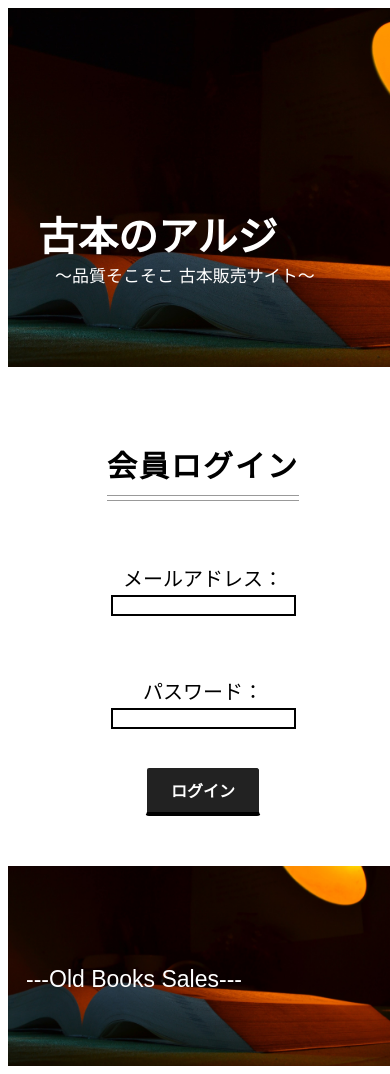
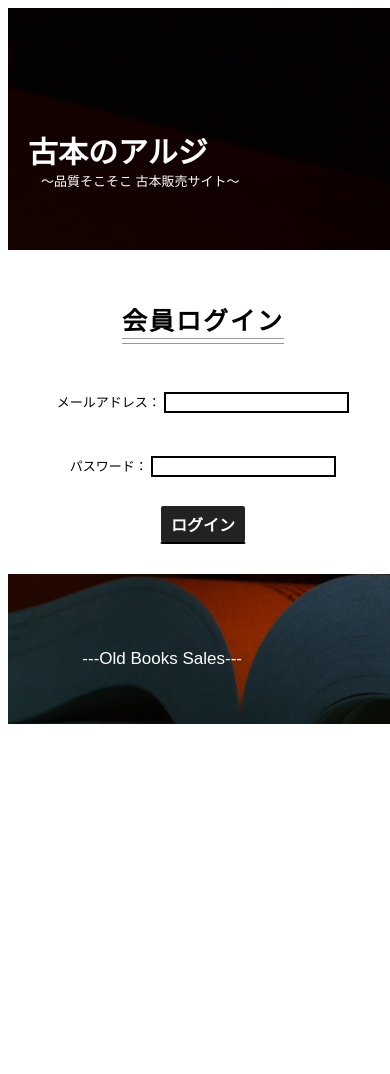
Before and after one commit to tsumazarin/book_menu6, a PHP site: page /shop/member_login.php in a window 390 px wide. After the commit the page ends 724 px from the top, so only its background shows below. Run offline with PHP 8.4, Linux system fonts and the light colour scheme; data that the repository does not hold is empty.

Commit message:
paging and responsive

```diff
--- a/css/style.css
+++ b/css/style.css
@@ -169,6 +169,8 @@ input {
   margin:auto;
 }
 
+/* shop */
+
 /* shop_card */
 .stripe-button-el {
   width: 350px;
@@ -229,7 +231,7 @@ input {
   display: flex;
 	flex-wrap: wrap;
 	justify-content: space-between;
-  margin: 100px auto;
+  margin: 100px auto 0;
 }
 
 .book-list {
@@ -237,6 +239,21 @@ input {
   border: 4px solid #333333;
   border-radius: 10px;
   margin: 50px 30px;
+}
+
+.page {
+  font-weight: bold;
+  padding: 30px auto;
+}
+
+.page-title {
+  color: #000;
+}
+
+.page-title:hover {
+  color: #fff;
+  background-color: #000;
+  padding: 5px 10px;
 }
 
 /* product */
@@ -250,3 +267,217 @@ input {
   background-color: #222222;
   border-radius:20px;
 }
+
+/* pro-edit-check, pro-display */
+.product-content-wrapper {
+  display: flex;
+  justify-content: center;
+  align-items: center;
+  margin: 20px auto;
+}
+
+.product-content {
+  font-size: 1.8rem;
+  width: 450px;
+}
+
+/* staff */
+/* staff-edit, staff-display */
+.staff-form,
+.product-form {
+  font-size: 1.8rem;
+  width: 700px;
+  margin: -50px auto 0;
+}
+
+
+/* メディアクエリ */
+/* タブレット向け */
+@media(max-width: 1000px) {
+  body{
+    font-size:1.3rem;
+  }
+
+  header {
+    padding:140px 25px 80px;
+  }
+
+  main {
+    padding: 40px 30px;
+  }
+
+  footer{
+    height:170px;
+    padding:10px 0;
+    font-size:1.9rem;
+  }
+
+  h1 {
+    font-size: 3.5rem;
+  }
+
+  dt, p {
+    padding:18px 25px;
+    font-size:1.3rem;
+  }
+
+  table {
+    width: 80%;
+  }
+
+  td {
+    font-size: 1.7rem;
+    border: 3px solid #fff;
+    padding: 8px 8px;
+  }
+
+  img{
+    width:150px;
+    height:200px;
+    margin: 23px 15px;
+  }
+
+  .button {
+    max-width: 260px;
+    text-align: left;
+    font-size: 1.6rem;
+    padding: 8px 12px;
+    border-radius: 4px;
+  }
+
+  .white {
+    border-bottom: 3px solid #EEEEEE;
+  }
+
+  .black {
+    border-bottom: 3px solid #000;
+  }
+
+  .heading {
+    font-size: 3.0rem;
+    padding-bottom: 10px;
+  }
+
+  .total-and-number {
+    width: 80%;
+  }
+
+  .customer-form {
+    font-size: 1.6rem;
+    width: 80%;
+    margin: -60px auto 0;
+  }
+
+  .form-title::before,
+  .form-title::after {
+    width: 75px;
+    margin: 0 25px;
+  }
+
+  .product-wrapper {
+    width: 90%;
+  }
+
+  .book-lists {
+    margin: 0 auto 30px;
+  }
+
+  .book-list {
+    width: 28%;
+  }
+}
+
+/* スマホ向け */
+@media(max-width: 650px) {
+  body{
+    font-size:1.3rem;
+  }
+
+  header {
+    padding:100px 20px 60px;
+  }
+
+  main {
+    padding: 30px 20px;
+  }
+
+  footer{
+    height:150px;
+    padding:8px 0;
+    font-size:1.7rem;
+  }
+
+  h1 {
+    font-size: 3.0rem;
+  }
+
+  dt, p {
+    padding:14px 20px;
+    font-size:1.3rem;
+  }
+
+  table {
+    width: 80%;
+  }
+
+  td {
+    font-size: 1.5rem;
+    border: 2px solid #fff;
+    padding: 6px 6px;
+  }
+
+  img{
+    width:100px;
+    height:150px;
+    margin: 20px 12px;
+  }
+
+  .button {
+    max-width: 260px;
+    text-align: left;
+    font-size: 1.6rem;
+    padding: 6px 10px;
+    border-radius: 4px;
+  }
+
+  .white {
+    border-bottom: 2px solid #EEEEEE;
+  }
+
+  .black {
+    border-bottom: 2px solid #000;
+  }
+
+  .heading {
+    font-size: 2.5rem;
+    padding-bottom: 7px;
+  }
+
+  .total-and-number {
+    width:95%;
+  }
+
+  .customer-form {
+    font-size: 1.3rem;
+    width: 80%;
+    margin: -50px auto 0;
+  }
+
+  .form-title::before,
+  .form-title::after {
+    width: 50px;
+    margin: 0 20px;
+  }
+
+  .product-wrapper {
+    width: 90%;
+  }
+
+  .book-lists {
+    margin: 0 auto 30px;
+  }
+
+  .book-list {
+    width: 39%;
+  }
+}
--- a/shop/shop_kantan_check.php
+++ b/shop/shop_kantan_check.php
@@ -131,7 +131,7 @@
     <header>
       <h1>古本のアルジ</h1><br>
       <section>　〜品質そこそこ 古本販売サイト〜</section><br>
-      <p><?php echo h($login_name); ?>さん、ようこそ</p><br>
+      <p><?php echo h($login_name); ?>さん、ようこそ</p>
     </header>
     <main>
       <h2 class="heading">お客様情報</h2>
```
Also changed, not shown: shop/shop_list.php (+36 -1 lines), 1 other file.
